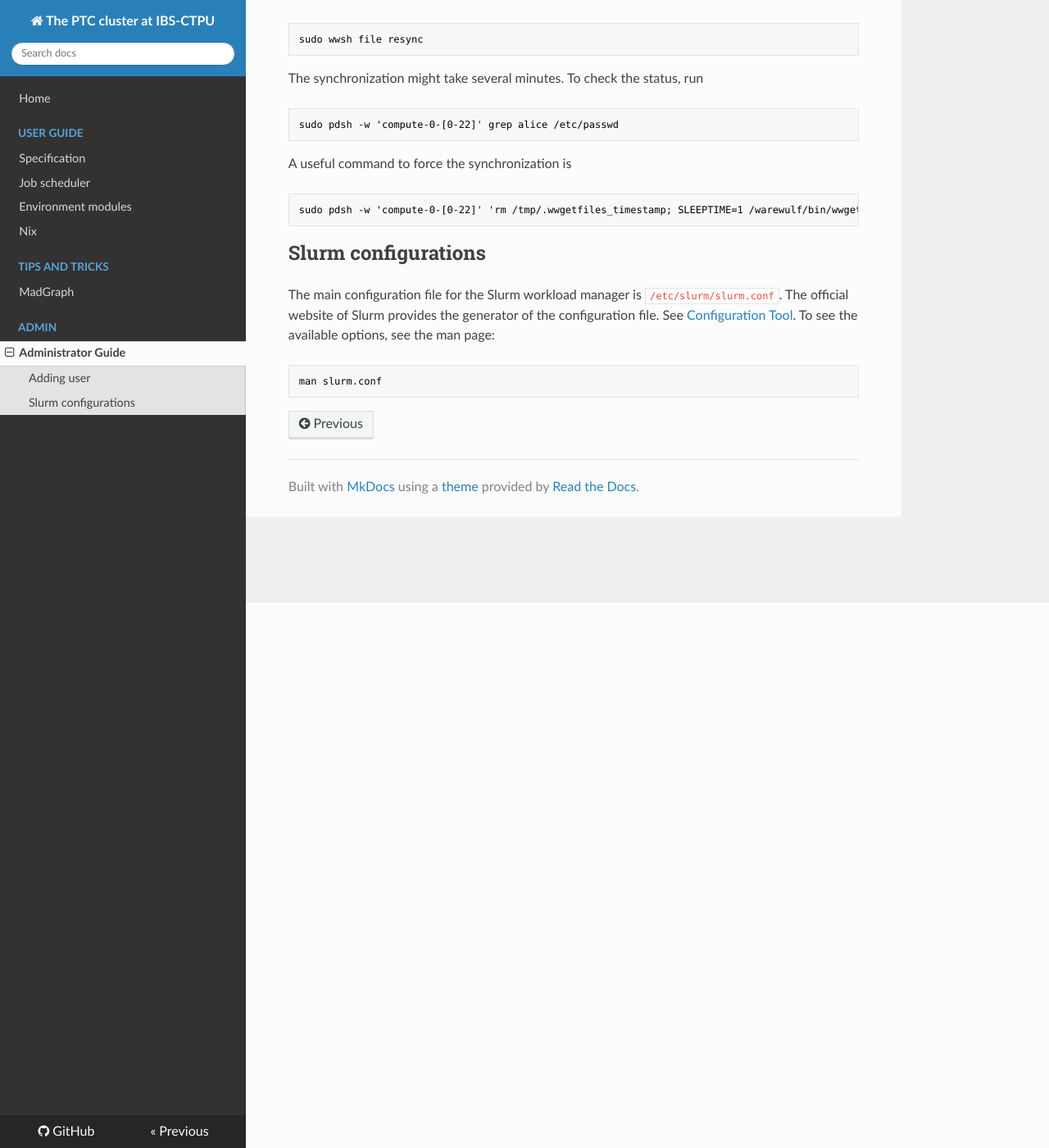
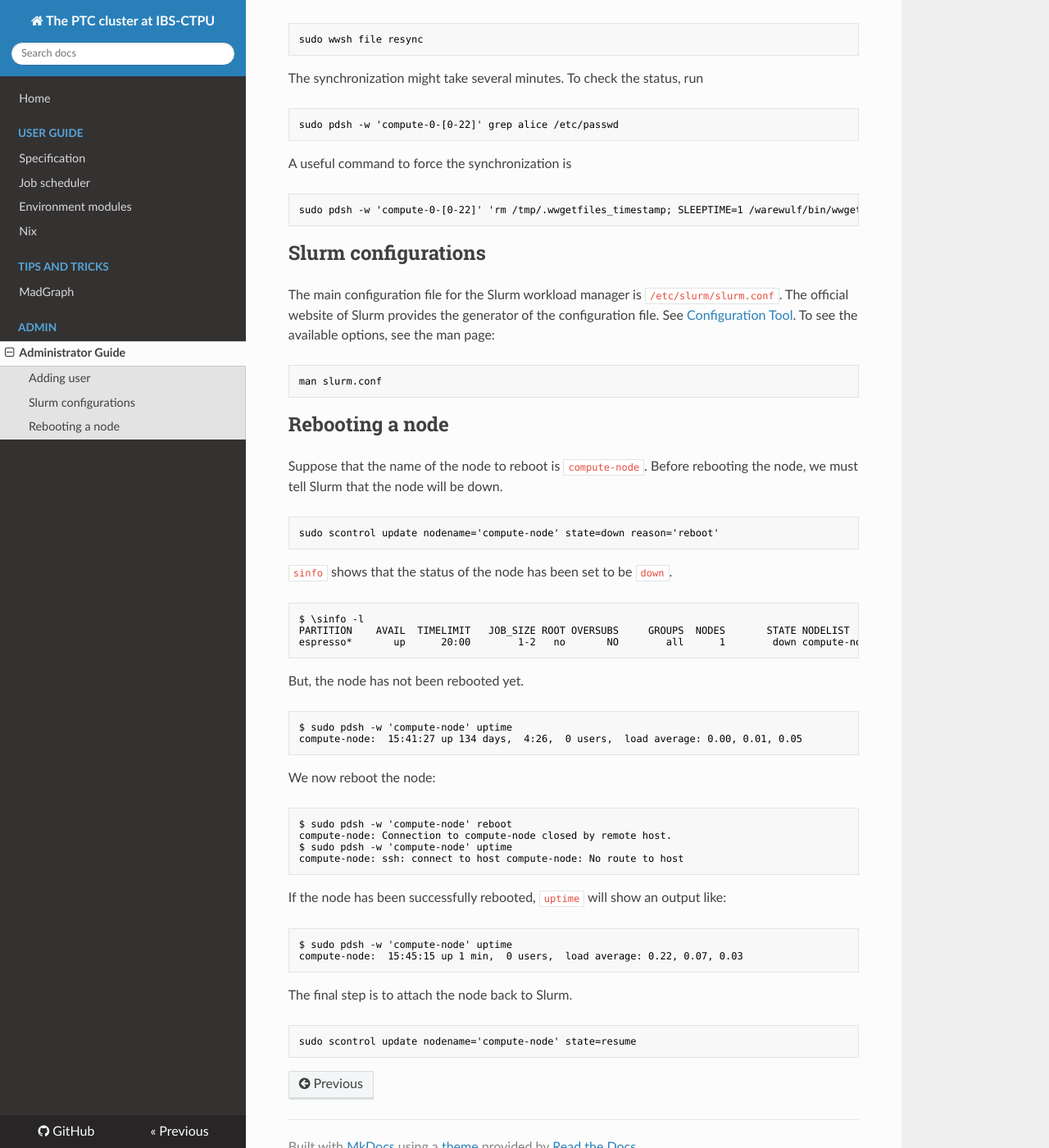
Before and after one commit to cbpark/ptc-cluster, an MkDocs documentation site: the page built from docs/admin/admin-guide.md, in a window 1280 px wide and 1400 px high, scrolled down 665 px. Shown: the whole window at 82% size. Built offline with MkDocs 1.6.1, drawn with Linux system fonts in a browser that asks for light colours; nearby versions of some CDN libraries; old or Windows-style settings are respelled for this version of MkDocs.

Commit message:
Add a subsection for rebooting a node

````diff
--- a/docs/admin/admin-guide.md
+++ b/docs/admin/admin-guide.md
@@ -50,3 +50,48 @@ The main configuration file for the Slurm workload manager is `/etc/slurm/slurm.
 ``` no-highlight
 man slurm.conf
 ```
+
+## Rebooting a node
+
+Suppose that the name of the node to reboot is `compute-node`. Before rebooting the node, we must tell Slurm that the node will be down.
+
+``` no-highlight
+sudo scontrol update nodename='compute-node' state=down reason='reboot'
+```
+
+`sinfo` shows that the status of the node has been set to be `down`.
+
+``` no-highlight
+$ \sinfo -l
+PARTITION    AVAIL  TIMELIMIT   JOB_SIZE ROOT OVERSUBS     GROUPS  NODES       STATE NODELIST
+espresso*       up      20:00        1-2   no       NO        all      1        down compute-node
+```
+
+But, the node has not been rebooted yet.
+
+``` no-highlight
+$ sudo pdsh -w 'compute-node' uptime
+compute-node:  15:41:27 up 134 days,  4:26,  0 users,  load average: 0.00, 0.01, 0.05
+```
+
+We now reboot the node:
+
+``` no-highlight
+$ sudo pdsh -w 'compute-node' reboot
+compute-node: Connection to compute-node closed by remote host.
+$ sudo pdsh -w 'compute-node' uptime
+compute-node: ssh: connect to host compute-node: No route to host
+```
+
+If the node has been successfully rebooted, `uptime` will show an output like:
+
+``` no-highlight
+$ sudo pdsh -w 'compute-node' uptime
+compute-node:  15:45:15 up 1 min,  0 users,  load average: 0.22, 0.07, 0.03
+```
+
+The final step is to attach the node back to Slurm.
+
+``` no-highlight
+sudo scontrol update nodename='compute-node' state=resume
+```
````
